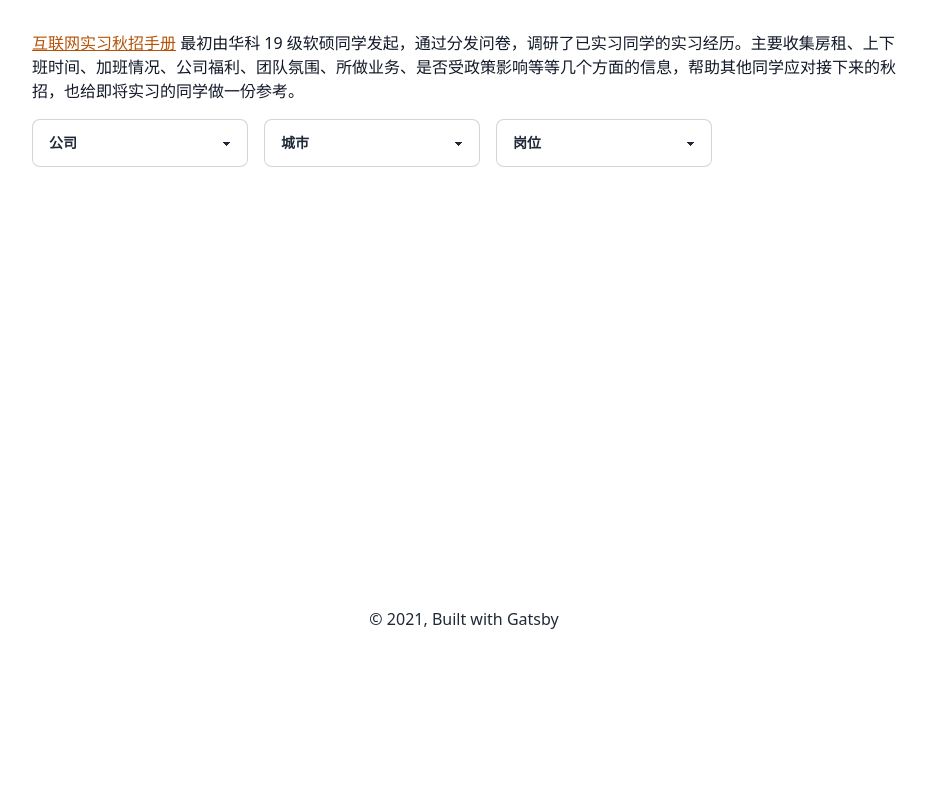
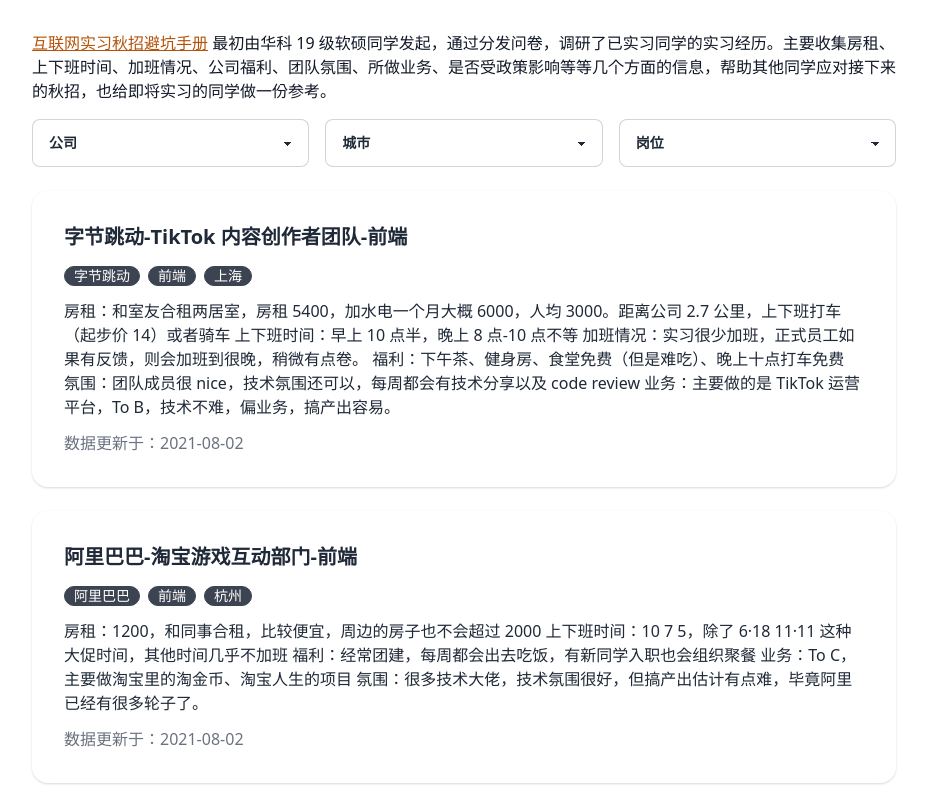
Before and after one commit to Creator-master/hustlab.github.io, a Gatsby site: page / in a window 1280 px wide. Shown: the part 169-969 px from the top of the page, without its empty margins (176-1103 px from the left). Before the commit the page ends 800 px from the top, so only its background shows below. Built offline with nearby package versions, Linux system fonts and the light colour scheme; Gatsby itself is replaced by a stand-in of ours.

Commit message:
feat: build holt website framework

```diff
--- a/gatsby-config.js
+++ b/gatsby-config.js
@@ -1,9 +1,9 @@
 module.exports = {
   pathPrefix: '/cycling',
   siteMetadata: {
-    title: '秋招避坑手册',
-    description: '一份',
-    author: '@mayandev',
+    title: '互联网实习秋招避坑手册',
+    description: '互联网实习秋招避坑手册',
+    author: '@hustlab',
   },
   plugins: [
     'gatsby-plugin-react-helmet',
--- a/package.json
+++ b/package.json
@@ -7,6 +7,7 @@
   "dependencies": {
     "@mapbox/mapbox-gl-language": "^0.10.1",
     "@mapbox/polyline": "^1.1.1",
+    "csvtojson": "^2.0.10",
     "daisyui": "^1.10.0",
     "gatsby": "^3.6.2",
     "gatsby-plugin-gatsby-cloud": "^2.6.1",
@@ -35,6 +36,7 @@
     "eslint-config-google": "^0.14.0",
     "eslint-config-prettier": "^8.3.0",
     "eslint-plugin-filenames": "^1.3.2",
+    "eslint-plugin-prettier": "^3.4.0",
     "eslint-plugin-react": "^7.24.0",
     "gatsby-plugin-postcss": "^4.10.0",
     "husky": "^6.0.0",
--- a/src/common/utils.js
+++ b/src/common/utils.js
@@ -0,0 +1,3 @@
+export function uniqAndSort(arr) {
+  return Array.from(new Set(arr)).sort((a, b) => a.localeCompare(b, 'zh'));
+}
--- a/src/components/layout.js
+++ b/src/components/layout.js
@@ -7,38 +7,26 @@
 
 import * as React from 'react';
 import PropTypes from 'prop-types';
-import { useStaticQuery, graphql } from 'gatsby';
 
-const Layout = ({ children }) => {
-  const data = useStaticQuery(graphql`
-    query SiteTitleQuery {
-      site {
-        siteMetadata {
-          title
-        }
-      }
-    }
-  `);
-
-  return (
+const Layout = ({ children }) => (
   <>
     <div className="flex flex-col items-center justify-center min-h-screen">
       <main className="flex flex-col items-start flex-1 max-w-4xl px-4 py-8 md:py-12">
         {children}
       </main>
-        <footer
-          style={{
-            marginTop: `2rem`,
-          }}
-        >
+      <footer className="mt-4">
         © {new Date().getFullYear()}, Built with
         {` `}
-          <a href="https://www.gatsbyjs.com">Gatsby</a>
+        <a
+          className="text-yellow-700 transition hover:text-yellow-600 underline"
+          href="https://www.gatsbyjs.com"
+        >
+          Gatsby
+        </a>
       </footer>
     </div>
   </>
 );
-};
 
 Layout.propTypes = {
   children: PropTypes.node.isRequired,
--- /dev/null
+++ b/src/hooks/useCollection.js
@@ -0,0 +1,47 @@
+import { useStaticQuery, graphql } from 'gatsby';
+import { uniqAndSort } from '../common/utils';
+
+const useAllCollections = () => {
+  const { allCollectionJson } = useStaticQuery(
+    graphql`
+      query AllCollections {
+        allCollectionJson {
+          nodes {
+            id
+            city
+            company
+            condition
+            department
+            work
+            time
+          }
+        }
+      }
+    `
+  );
+
+  const collections = allCollectionJson.nodes;
+  const { company, city, work } = collections.reduce(
+    (prev, next) => {
+      return {
+        company: [...prev.company, next.company.trim()],
+        city: [...prev.city, next.city.trim()],
+        work: [...prev.work, next.work.trim()],
+      };
+    },
+    { company: [], city: [], work: [] }
+  );
+
+  const companies = uniqAndSort(company);
+  const cities = uniqAndSort(city);
+  const works = uniqAndSort(work);
+
+  return {
+    collections,
+    companies,
+    cities,
+    works,
+  };
+};
+
+export { useAllCollections };
--- a/src/pages/index.js
+++ b/src/pages/index.js
@@ -1,14 +1,43 @@
-import * as React from 'react';
-import Valine from 'gatsby-plugin-valine'; // 导入
+import React, { useState } from 'react';
 import Layout from '../components/layout';
 import Seo from '../components/seo';
+import { useAllCollections } from '../hooks/useCollection';
 
-const IndexPage = () => (
+const filterOption = { company: '', city: '', work: '' };
+
+const IndexPage = () => {
+  const { collections, companies, cities, works } = useAllCollections();
+  const [filterData, setFilterData] = useState(collections);
+  const selectPageData = [
+    { type: 'company', name: '公司', options: companies },
+    { type: 'city', name: '城市', options: cities },
+    { type: 'work', name: '岗位', options: works },
+  ];
+
+  const handleFilter = (e, type) => {
+    const { value } = e.target;
+    filterOption[type] = value;
+    const match = (key, value) =>
+      ['', 'All', value].includes(filterOption[key]);
+    const filteredData = collections.filter(
+      (data) =>
+        match('company', data.company) &&
+        match('work', data.work) &&
+        match('city', data.city)
+    );
+    setFilterData(filteredData);
+  };
+
+  return (
     <Layout>
-    <Seo title="Home" />
+      <Seo title="互联网实习秋招避坑手册" />
       <div className="flex flex-col items-start md:items-center md:flex-row">
-      <div className="md:mr-4 h-28 w-28 text-7xl flex justify-center items-center">📜</div>
-      <h1 className="text-2xl font-extrabold text-black md:text-5xl">互联网实习秋招手册</h1>
+        <div className="md:mr-4 h-28 w-28 text-7xl flex md:justify-center items-center justify-start">
+          📜
+        </div>
+        <h1 className="text-2xl font-extrabold text-black md:text-5xl">
+          互联网实习秋招避坑手册
+        </h1>
       </div>
       <div className="mt-8 text-gray-900">
         <p className="mt-2">
@@ -16,43 +45,53 @@ const IndexPage = () => (
             href="https://github.com/Dreamacro/clash/wiki/configuration#proxy-providers"
             className="text-yellow-700 transition hover:text-yellow-600 underline"
           >
-          互联网实习秋招手册
+            互联网实习秋招避坑手册
           </a>{' '}
           最初由华科 19
           级软硕同学发起，通过分发问卷，调研了已实习同学的实习经历。主要收集房租、上下班时间、加班情况、公司福利、团队氛围、所做业务、是否受政策影响等等几个方面的信息，帮助其他同学应对接下来的秋招，也给即将实习的同学做一份参考。
         </p>
       </div>
-    <div className="flex w-full gap-4 mt-4 flex-row items-center">
-      <select required className="select select-bordered max-w-xs w-1/4">
-        <option value="" disabled="disabled" selected="selected">
-          公司
+      <div className="flex w-full mt-4 flex-row items-center gap-4">
+        {selectPageData.map((item, index) => (
+          <select
+            key={index}
+            onChange={(e) => {
+              handleFilter(e, item.type);
+            }}
+            defaultValue=""
+            required
+            className="select select-bordered max-w-xs w-1/3 flex-1"
+          >
+            <option value="" disabled="disabled">
+              {item.name}
             </option>
-        <option>全部</option>
-        <option>阿里巴巴</option>
-        <option>腾讯</option>
+            <option value="All">全部</option>
+            {item.options.map((option, key) => (
+              <option key={key} value={option}>
+                {option}
+              </option>
+            ))}
           </select>
-      <select required className="select select-bordered max-w-xs w-1/4">
-        <option value="" disabled="disabled" selected="selected">
-          城市
-        </option>
-        <option>北京</option>
-        <option>上海</option>
-        <option>杭州</option>
-      </select>
-      <select required className="select select-bordered max-w-xs w-1/4">
-        <option value="" disabled="disabled" selected="selected">
-          岗位
-        </option>
-        <option>前端</option>
-        <option>后端</option>
-        <option>开发</option>
-      </select>
+        ))}
       </div>
-    {/* <Valine
-      appId="HimnBF5dOWB9mpOT6nv7AF5V-gzGzoHsz"
-      appKey="yqbsml92HhijF81xs7fHOxII"
-    /> */}
+      {filterData.map((item, index) => (
+        <div key={index} className="card shadow mt-6 w-full">
+          <div className="card-body">
+            <h2 className="card-title">
+              {item.company}-{item.department}-{item.work}
+            </h2>
+            <div className="mb-3">
+              <span className="badge mr-2">{item.company}</span>
+              <span className="badge mr-2">{item.work}</span>
+              <span className="badge mr-2">{item.city}</span>
+            </div>
+            <p className="mb-3">{item.condition}</p>
+            <p className="text-gray-500">数据更新于：{item.time}</p>
+          </div>
+        </div>
+      ))}
     </Layout>
   );
+};
 
 export default IndexPage;
--- /dev/null
+++ b/src/static/collection.json
@@ -0,0 +1,282 @@
+[
+  {
+    "time": "2021-08-02",
+    "company": "字节跳动",
+    "department": "TikTok 内容创作者团队",
+    "work": "前端",
+    "city": "上海",
+    "condition": "房租：和室友合租两居室，房租 5400，加水电一个月大概 6000，人均 3000。距离公司 2.7 公里，上下班打车（起步价 14）或者骑车\n\n上下班时间：早上 10 点半，晚上 8 点-10 点不等\n\n加班情况：实习很少加班，正式员工如果有反馈，则会加班到很晚，稍微有点卷。\n\n福利：下午茶、健身房、食堂免费（但是难吃）、晚上十点打车免费\n\n氛围：团队成员很 nice，技术氛围还可以，每周都会有技术分享以及 code review\n\n业务：主要做的是 TikTok 运营平台，To B，技术不难，偏业务，搞产出容易。\n\n"
+  },
+  {
+    "time": "2021-08-02",
+    "company": "阿里巴巴",
+    "department": "淘宝游戏互动部门",
+    "work": "前端",
+    "city": "杭州",
+    "condition": "房租：1200，和同事合租，比较便宜，周边的房子也不会超过 2000\n上下班时间：10 7 5，除了 6·18 11·11 这种大促时间，其他时间几乎不加班\n福利：经常团建，每周都会出去吃饭，有新同学入职也会组织聚餐\n业务：To C，主要做淘宝里的淘金币、淘宝人生的项目\n氛围：很多技术大佬，技术氛围很好，但搞产出估计有点难，毕竟阿里已经有很多轮子了。\n"
+  },
+  {
+    "time": "2021-08-02",
+    "company": "猿辅导",
+    "department": "辅导研发-课程体验-直播课堂",
+    "work": "后端",
+    "city": "北京",
+    "condition": "房租2700，到公司10分钟，忙的时候9点多下班，不忙7点多就能走，零食限量供应，有签约健身房，有游泳馆，最近可能受政策影响比较大，但是CTO说研发不会裁员。实习薪资一天840，转正sp起步，现金42万加签字费。然后实习有专门的实习项目，挺有挑战的，最近面的几家公司也挺认可这边的实习项目。最后是这边的技术氛围挺好的，核心业务，大家也挺愿意带新人，给我分了三个人带我，过来实习肯定不亏"
+  },
+  {
+    "time": "2021-08-02",
+    "company": "亚马逊",
+    "department": "效率工程",
+    "work": "后端",
+    "city": "北京",
+    "condition": "955，没有福利跟开水团一样，做的本地化，外企养老部门，没有pip，oncall基本一年一两次，实习转正可以选部门，校招39，两年升到SDE II总包就过50了"
+  },
+  {
+    "time": "2021-08-02",
+    "company": "字节跳动",
+    "department": "",
+    "work": "后端",
+    "city": "广州",
+    "condition": "做内部工具偏传统erp系统，纯crud，又卷有没什么技术深度，不要来不要来不要来求求了😭"
+  },
+  {
+    "time": "2021-08-02",
+    "company": "滴滴",
+    "department": "用户增长中台",
+    "work": "产品",
+    "city": "北京",
+    "condition": "房租3k，10点半上班，一般晚上九点走吧，福利一周两次下午茶，每天包晚饭，九点之后报打车。 政策你懂的，业务形态主要是h5，不受发版限制，总体正常。"
+  },
+  {
+    "time": "2021-08-02",
+    "company": "字节跳动",
+    "department": "技术中台国际化增长",
+    "work": "后端",
+    "city": "北京",
+    "condition": "房租3000+ 10 10 6 有点卷 海外广告素材Tik Tok海外媒体平台字节一些相关海外产品的用户裂变"
+  },
+  {
+    "time": "2021-08-02",
+    "company": "阿里巴巴",
+    "department": "淘宝-消息团队",
+    "work": "后端",
+    "city": "杭州",
+    "condition": "1095，基本9点走，9点半会催你走。周边房子单间2000内带独卫，但阿里园区这边太偏了，离市中心很远；团队氛围还行，但是部门之前没怎么招过实习生，缺少带实习生的经验。团队内也很少一起出去玩出去吃饭"
+  },
+  {
+    "time": "2021-08-02",
+    "company": "字节跳动",
+    "department": "清北网校",
+    "work": "产品",
+    "city": "北京",
+    "condition": "@房租3500-4000，早十晚十，加班相对严重，福利也还可以，氛围一般这个看ld，主要是平台业务，受政策影响很大"
+  },
+  {
+    "time": "2021-08-02",
+    "company": "美团",
+    "department": "到店综合研发组",
+    "work": "后端",
+    "city": "上海",
+    "condition": "房租附近3000左右，10 9:30 5,8点后有30餐补，9:30后有打车报销，福利人称开水团，过年过节啥都没，技术氛围不错，所做业务入手后就是开发需求业务，实习待遇300一天加1500房补，应届生白菜价21.5k*15"
+  },
+  {
+    "time": "2021-08-02",
+    "company": "字节跳动",
+    "department": "懂车帝-B端",
+    "work": "后端",
+    "city": "北京",
+    "condition": "公司附近房租3000+,房补1500， 早10:30-晚10:00 , 比较卷，大家都不爱早下班，组内氛围较好，字节福利正常，crud，想学东西得靠自己"
+  },
+  {
+    "time": "2021-08-02",
+    "company": "字节跳动",
+    "department": "智能创作",
+    "work": "其他",
+    "city": "深圳",
+    "condition": "房租一般2500-3000左右，一般早上十点以后上班，晚上十点以后下班。福利就是正常，氛围很好，主要做特效引擎，技术中台，不受政策影响"
+  },
+  {
+    "time": "2021-08-02",
+    "company": "字节跳动",
+    "department": "懂车帝c端",
+    "work": "后端",
+    "city": "武汉",
+    "condition": "北京海淀，房租3000+，加班是日常，10点半上班，9点半下班，氛围还行，组内人都挺nice，每日下午茶，房补1500，主要就用公司内部工具，基架把mq 缓存啥否封装的很好，有挺多好用的工具，crud无脑用就行了，毕竟业务第一"
+  },
+  {
+    "time": "2021-08-02",
+    "company": "阿里巴巴",
+    "department": "高德事业群",
+    "work": "后端",
+    "city": "北京",
+    "condition": "合租3500-4000，除周五外朝10晚9不打卡，周五六点下班，每周二晚七点后可以去打篮球和羽毛球或者游泳，部门长期合作场地。午晚两餐补50，9点后10元夜宵，团队氛围很好，经常聚餐，代码迭代比较久，技术相对一般，高并发。发薪日在当月工作日最后一天，体验很好。受近期友商影响，打车业务加班增多，相应地今年完成了三年的kpi"
+  },
+  {
+    "time": "2021-08-02",
+    "company": "支付宝",
+    "department": "财富技术部",
+    "work": "前端",
+    "city": "杭州",
+    "condition": "房租2450一月合租\n上班9点45到你能下班的时候 一到发布11点以后到凌晨经常\n业务较多感觉pd的地位有些高 平时有种需求叫-和什么什么一样-一个完整的项目周期很长\n一周一次技术分享大家都踊跃报名 几乎以一周一次的速度在聚餐 主管很喜欢安排各种零食\n部门对实习生比较随意 做什么主要看带你的人给你安排什么 工作量工作强度 不一样 整体散养"
+  },
+  {
+    "time": "2021-08-02",
+    "company": "阿里巴巴",
+    "department": "淘系商家运营",
+    "work": "后端",
+    "city": "杭州",
+    "condition": "10105 周末双休 周五六点下班 组内氛围好 很多大佬 师兄很负责，业务主要负责运营淘宝天猫的商家，to b不用值班，强度有点大，感觉正式工每天忙的飞起。基架非常好，基础设施完善。"
+  },
+  {
+    "time": "2021-08-02",
+    "company": "字节跳动",
+    "department": "国际化",
+    "work": "算法",
+    "city": "杭州",
+    "condition": "房租1500，早10:30晚10，内容审核组极其坑爹，算法实习生当数分用"
+  },
+  {
+    "time": "2021-08-02",
+    "company": "阿里巴巴",
+    "department": "CBU（1688）",
+    "work": "测试",
+    "city": "杭州",
+    "condition": "房租：滨江园区附近单间租房 2000+\n上下班：一般 1095，少数员工 1065\n加班：部门周末都不加班，晚上回家时间主要看有没有项目要推进\n福利：和其他同学说的相同\n氛围：挺好的，主管和师兄师姐都好相处，每月或者两个月有团建\n业务：我在的组是 1688 广告算法的测试团队。\n其他：阿里测试开发主要做的是内部工具，也有一些测试项目。\n如果想学技术阿里是一个比较好的选择，内部技术资源很多，整体技术氛围也很高"
+  },
+  {
+    "time": "2021-08-02",
+    "company": "字节跳动",
+    "department": "懂车帝",
+    "work": "后端",
+    "city": "北京",
+    "condition": "房租3k，10点下班，有点卷"
+  },
+  {
+    "time": "2021-08-02",
+    "company": "腾讯",
+    "department": "scig-区域解决方案-平台组",
+    "work": "产品",
+    "city": "深圳",
+    "condition": "1085，加班不是很严重，实习生随意，正式职工不强制加班，但有部分很拼，一般卷。组内氛围可以，强制午休很赞，八点以后刷卡有夜宵券，可以第二天晚餐时用，公司附近房子很贵(3000+），远一些的好一点(2000+)，找中介肯定还要加钱，公司37层，等电梯痛苦，有班车"
+  },
+  {
+    "time": "2021-08-02",
+    "company": "阿里巴巴",
+    "department": "数字营销",
+    "work": "算法",
+    "city": "杭州",
+    "condition": "上下班时间9 9 5"
+  },
+  {
+    "time": "2021-08-02",
+    "company": "腾讯",
+    "department": "腾讯看点-M6独立端推荐研发中心",
+    "work": "算法",
+    "city": "深圳",
+    "condition": "10-9-5，免费早晚餐，周五下午茶，实习生有2k房补，总体工作强度较大。"
+  },
+  {
+    "time": "2021-08-02",
+    "company": "腾讯",
+    "department": "cdg",
+    "work": "后端",
+    "city": "深圳",
+    "condition": "房租: 3000   距离滨海大厦骑电瓶车10分钟10 10 5早餐免费，8点后下班有夜宵券，10点后免费打车组内氛围一般情况"
+  },
+  {
+    "time": "2021-08-02",
+    "company": "乐鑫信息科技（上海）有限公司",
+    "department": "固件开发部",
+    "work": "硬件",
+    "city": "上海",
+    "condition": "房租2200，10105，氛围不错，公司薪资大约32w"
+  },
+  {
+    "time": "2021-08-02",
+    "company": "字节跳动",
+    "department": "Data-垂直策略",
+    "work": "后端",
+    "city": "北京",
+    "condition": "房租1300 上班11点 下班8点 不怎么加班 福利包三餐下午茶"
+  },
+  {
+    "time": "2021-08-02",
+    "company": "百度",
+    "department": "商业平台研发",
+    "work": "后端",
+    "city": "北京",
+    "condition": "房租3000，上下班时间没要求，一般10点左右上班，晚上正式员工有事就九点多下班，没事八点多就可以走，不卷"
+  },
+  {
+    "time": "2021-08-02",
+    "company": "腾讯",
+    "department": "IEG/光子技术中心",
+    "work": "后端",
+    "city": "深圳",
+    "condition": "房租2800合租10 8 5 （蹭夜宵券）无加班/6点后做自己的事 或者全天做自己的事7000+2000 两个月有5000额外加油包 每周四下午茶不和正式员工打交道，实习生们王者氛围、狼人杀、剧本杀、🤺、烤串啤酒公司资金这个不好说吧，暂且说它有个1000个亿"
+  },
+  {
+    "time": "2021-08-02",
+    "company": "腾讯",
+    "department": "TEG数据平台",
+    "work": "后端",
+    "city": "深圳",
+    "condition": "2000-3000，一般10点下班，周六周末不加班，双周下午茶，小组有零食，技术氛围很不错"
+  },
+  {
+    "time": "2021-08-02",
+    "company": "腾讯",
+    "department": "Teg 计费",
+    "work": "后端",
+    "city": "深圳",
+    "condition": "房租 公司附近自如3000上下班时间 上午十点晨会 提前到就行 晚上一般实习生八点走福利 腾讯食堂不错 早餐免费 晚餐要用夜宵券 平时也会有公仔 文化衫 QQ会员之类的小恩小惠氛围 很像学校实习薪资 6000+2000"
+  },
+  {
+    "time": "2021-08-02",
+    "company": "小米",
+    "department": "软件与体验部-移动终端部",
+    "work": "前端",
+    "city": "北京",
+    "condition": ""
+  },
+  {
+    "time": "2021-08-02",
+    "company": "阿里巴巴",
+    "department": "国际事业部",
+    "work": "后端",
+    "city": "杭州",
+    "condition": "房租：滨江园区附近房租2K5\n上班时间：9:30-21:00，周五可以提前下班\n待遇：日薪400，房补2K，两餐餐补40，夜宵券10\n业务：ToB，负责阿里巴巴国际站的广告研发\n氛围：师兄和同事都很友好，不存在PUA"
+  },
+  {
+    "time": "2021-08-02",
+    "company": "腾讯",
+    "department": "pcg腾讯文档",
+    "work": "前端",
+    "city": "深圳",
+    "condition": "房租及福利：房租3000单间，工作时间十点半到八点半，周三和周五是六点半下班，周末不加班，福利和其他同学说的差不多。\n组内基本情况：技术氛围浓厚，前端团队一百多人，多人是腾讯总办前端技术委员会的，每周都有2-3场技术分享，技术分享边喝喜茶边听大佬讲，整体业务也在上升期，正式员工晋级快，组里聚餐多，氛围轻松，团建费用是别的部门double。\n缺点：缺点就是业务场景复杂，代码难写，可能对新人不太友好，还有就是这边年终好像不咋样，道听途说。。"
+  },
+  {
+    "time": "2021-08-02",
+    "company": "阿里巴巴 ",
+    "department": "达摩院-机器智能实验室 ",
+    "work": "算法 ",
+    "city": "杭州 ",
+    "condition": "房租：2k5带独卫很大很舒服 \n业务：看论文写论文 \n上班时间：10-8-5\n氛围：算法技术TOP，可以直接面基顶会论文作者（基本是你的mentor），和谐无PUA \n实习待遇：400/d 房补2K 早餐收费，中午20打支付宝，晚上20打卡里，9点夜宵券10块 \n转正概率约100% \n"
+  },
+  {
+    "time": "2021-08-02",
+    "company": "腾讯",
+    "department": "wxg/微信支付用户基础开发",
+    "work": "后端",
+    "city": "深圳",
+    "condition": "房租: 3000   距离滨海大厦骑电瓶车10分钟10 10 5早餐免费，8点后下班有夜宵券，10点后免费打车组内氛围一般情况"
+  },
+  {
+    "time": "2021-08-02",
+    "company": "阿里巴巴",
+    "department": "淘特",
+    "work": "后端",
+    "city": "杭州",
+    "condition": "房租2k，工作不忙，主要维护+小功能开发。400 per day。一般9.30走。转正率约100%"
+  }
+]
```
Also changed, not shown: collection.csv (+36 -36 lines), script.js (+9 -17 lines), src/hooks/useActivities.js (deleted, +0 -34 lines), src/hooks/usePositions.js (deleted, +0 -26 lines), .github/workflows/gh-pages.yml, README.md, 1 other file. Lines whose indentation alone changed are shown as unchanged.
